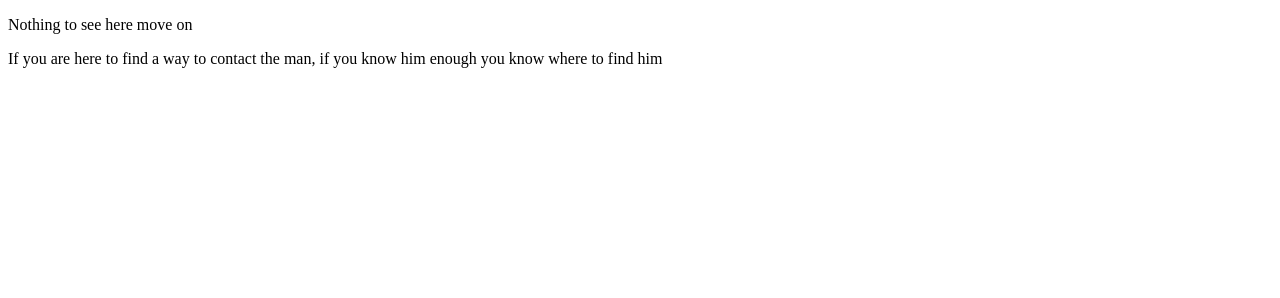
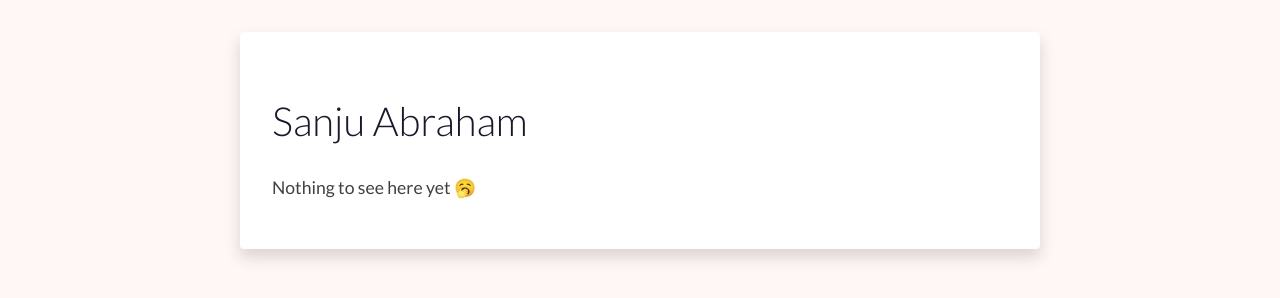
Before and after one commit to sanjujosh/sanjujosh.github.io, a plain HTML site: page index.html in a window 1280 px wide. Drawn offline with Linux system fonts and the light colour scheme.

Commit message:
long awaited improvements

```diff
--- a/index.html
+++ b/index.html
@@ -1,16 +1,55 @@
 <!DOCTYPE html>
-<html>
+<html lang="en">
 
 <head>
   <meta charset="UTF-8">
-  <title>Nothing to see here move on </title>
-  <body>
+  <meta name="viewport" content="width=device-width, initial-scale=1.0">
+  <title>Nothing to see here move on</title>
+  <link href="https://fonts.googleapis.com/css2?family=Lato:wght@300;400;700&display=swap" rel="stylesheet">
+  <style>
+    body {
+      font-family: 'Lato', sans-serif;
+      line-height: 1.5;
+      color: #404040;
+      background-color: #fff7f5;
+      margin: 0;
+      padding: 0;
+    }
 
-  <p>Nothing to see here move on</p>
+    main {
+      max-width: 800px;
+      margin: 0 auto;
+      padding: 2rem;
+    }
 
-  <p>If you are here to find a way to contact the man, if you know him enough you know where to find him</p>
+    h1 {
+      font-size: 2.5rem;
+      font-weight: 300;
+      color: #1a162d;
+      margin-bottom: 1.5rem;
+    }
 
-  <!-- <a href="https://keybase.io/sanju">My keybase</a>    -->
+    p {
+      font-size: 1.1rem;
+      margin-bottom: 1rem;
+    }
 
-  </body>
-  </html>
+    .container {
+      background-color: white;
+      border-radius: 0.25rem;
+      box-shadow: 0 0.5rem 1rem rgba(0, 0, 0, 0.15);
+      padding: 2rem;
+    }
+  </style>
+</head>
+
+<body>
+  <main>
+    <div class="container">
+      <h1>Sanju Abraham</h1>
+      <p>Nothing to see here yet 🥱</p>
+    </div>
+  </main>
+</body>
+
+</html>
```
